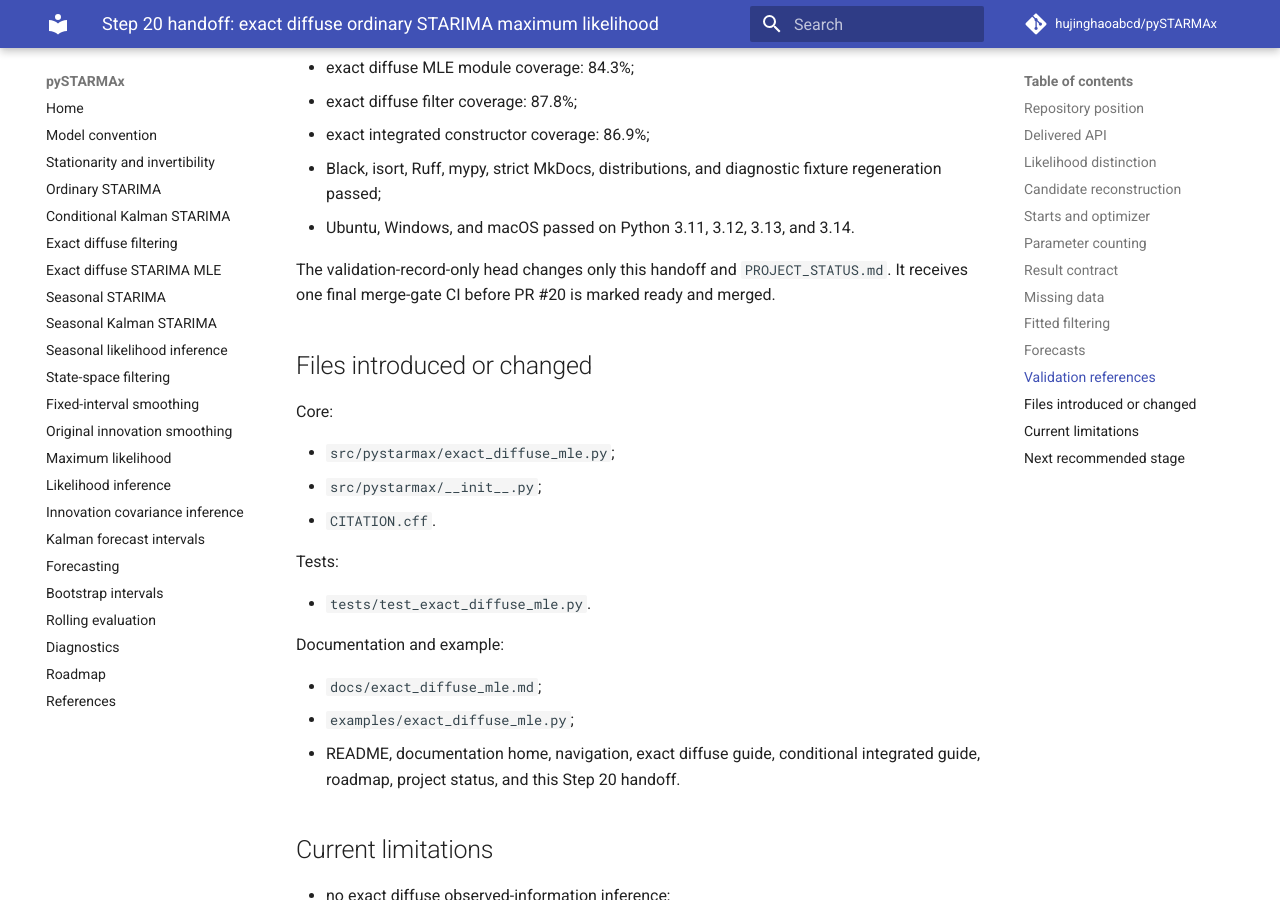
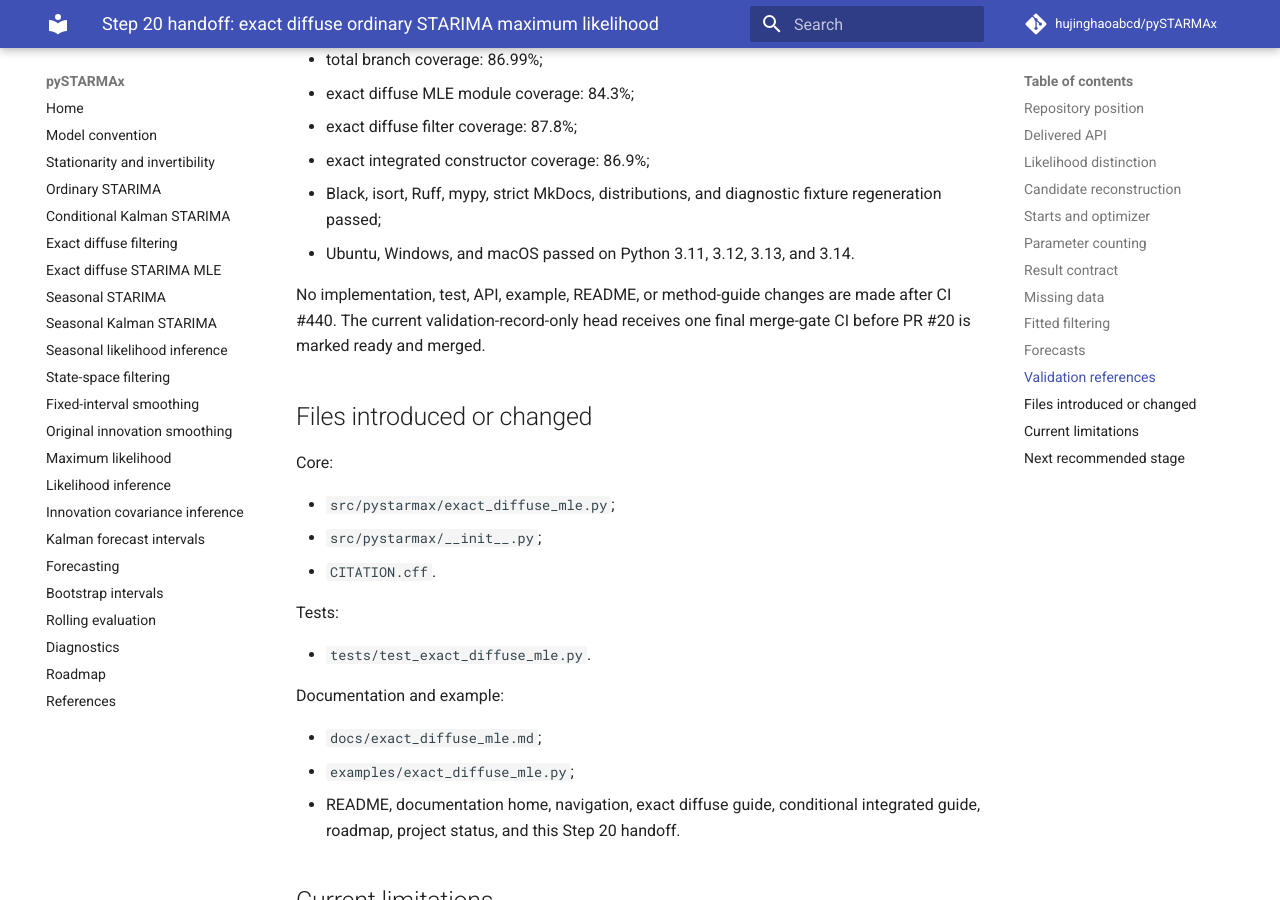
Before and after one commit to hujinghaoabcd/pySTARMAx, an MkDocs documentation site: the page built from docs/development/STEP_20_EXACT_DIFFUSE_MLE.md, in a window 1280 px wide and 900 px high, scrolled down 4692 px. Built offline with MkDocs 1.6.1 and Material for MkDocs 9.7.7, drawn with Linux system fonts in a browser that asks for light colours; comment, search, counter and statistics services are not loaded; some of the changed text lies outside the part shown.

Commit message:
Finalize Step 20 merge-gate record

```diff
--- a/docs/development/STEP_20_EXACT_DIFFUSE_MLE.md
+++ b/docs/development/STEP_20_EXACT_DIFFUSE_MLE.md
@@ -13,7 +13,8 @@
 - `src/pystarmax/exact_diffuse_mle.py` coverage: 84.3%;
 - Black, isort, Ruff, mypy, strict MkDocs, distributions, and Ubuntu/Windows/
   macOS Python 3.11–3.14 all passed;
-- a validation-record-only merge-gate CI is required before merge.
+- the current validation-record-only head changes only this handoff and
+  `PROJECT_STATUS.md` relative to CI #440 and is the final merge-gate candidate.
 
 ## Delivered API
 
@@ -195,9 +196,9 @@
   regeneration passed;
 - Ubuntu, Windows, and macOS passed on Python 3.11, 3.12, 3.13, and 3.14.
 
-The validation-record-only head changes only this handoff and
-`PROJECT_STATUS.md`. It receives one final merge-gate CI before PR #20 is
-marked ready and merged.
+No implementation, test, API, example, README, or method-guide changes are made
+after CI #440. The current validation-record-only head receives one final
+merge-gate CI before PR #20 is marked ready and merged.
 
 ## Files introduced or changed
 
```
